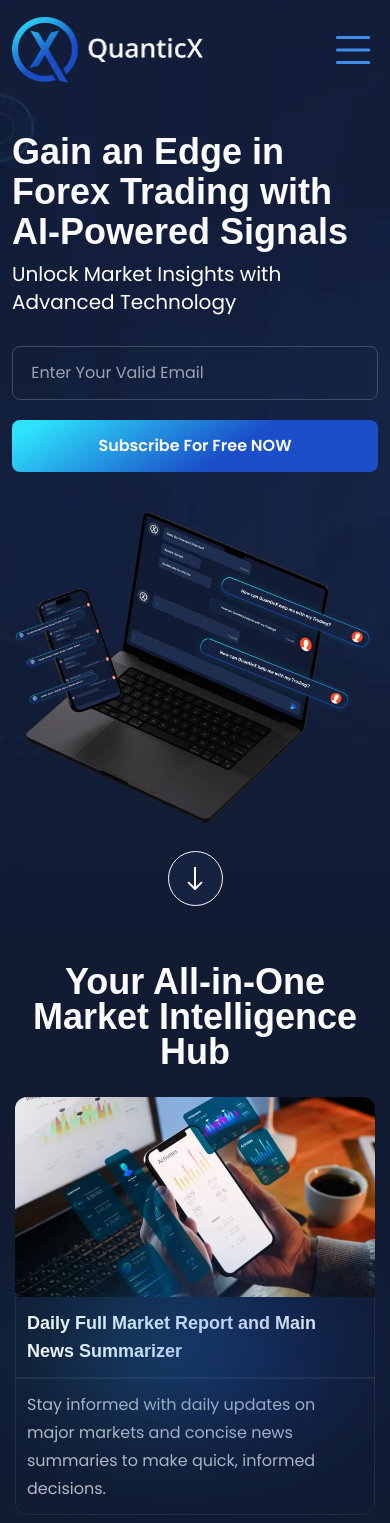
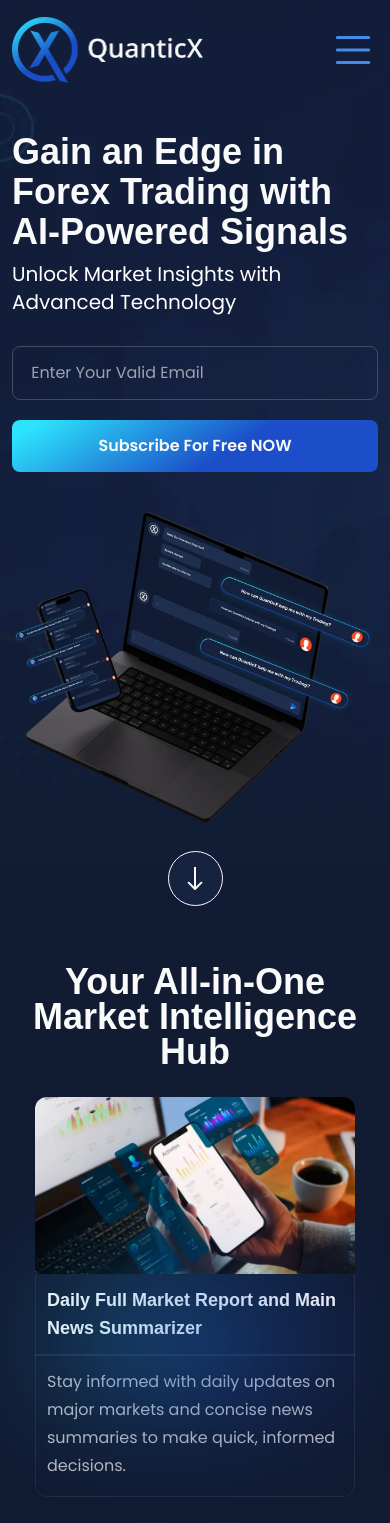
Before and after one commit to rinklepoonia/quanticx, a React (Create React App) app: page / in a window 390 px wide. Shown: the top 1523 px of the page. Built offline with nearby package versions, Linux system fonts and the light colour scheme; a web font is replaced by a local one.

Commit message:
change-width of img hero,hub,about section

```diff
--- a/src/components/About.jsx
+++ b/src/components/About.jsx
@@ -22,7 +22,7 @@ function About() {
             className="lg:w-[50%] w-full px-3 flex justify-center lg:mt-0 mt-5"
           >
             <img
-              className="md:max-w-[500px] max-w-[400px] w-full"
+              className="lg:max-w-[500px] max-w-96 w-full"
               src={AboutUsImg}
               alt="AboutUsImg"
             />
--- a/src/components/HeroSection.jsx
+++ b/src/components/HeroSection.jsx
@@ -78,7 +78,7 @@ function HeroSection() {
             </div>
             <div className="lg:w-[50%] px-3 flex justify-end">
               <img
-                className="max-w-[515px] lg:h-[528px] w-full lg:mt-0 mt-10"
+                className="lg:max-w-[515px] w-96 lg:h-[528px] lg:mt-0 mt-10"
                 src={HeroLaptopImg}
                 alt="HeroLaptopImg"
               />
--- a/src/components/IntelligenceHub.jsx
+++ b/src/components/IntelligenceHub.jsx
@@ -33,10 +33,10 @@ function IntelligenceHub() {
         <div data-aos="fade-up" className="flex flex_wrap gap-7 justify-center">
           {HubData.map((obj, index) => (
             <div key={index}>
-              <div className="max-w-[360px] w-full lg:min-h-[460px] min-h-[400px] border_Gradient after:hover:[background:linear-gradient(147.49deg,#2DE2FB_7.04%,#1B4EC8_59.53%)border-box] relative after:border after:border-darkWhite8 after:absolute after:inset-0 after:rounded-[12px] group hover:shadow-CardShadaw transition-all duration-300 after:z-[-2]">
+              <div className="lg:max-w-[360px] max-w-80 w-full lg:min-h-[460px] min-h-[400px] border_Gradient after:hover:[background:linear-gradient(147.49deg,#2DE2FB_7.04%,#1B4EC8_59.53%)border-box] relative after:border after:border-darkWhite8 after:absolute after:inset-0 after:rounded-[12px] group hover:shadow-CardShadaw transition-all duration-300 after:z-[-2]">
                 <div className="bg-btnBlueGradient w-[265px] h-[89px] absolute opacity-65 blur-3xl bottom-[50%] top-[50%] rounded-[50%] right-[11%] group-hover:hidden"></div>
                 <img
-                  className="max-w-[360px] w-full rounded-t-[12px]"
+                  className="lg:max-w-[360px] max-w-80  w-full rounded-t-[12px]"
                   src={obj.HubImg1}
                   alt="HubImg1"
                 />
```
